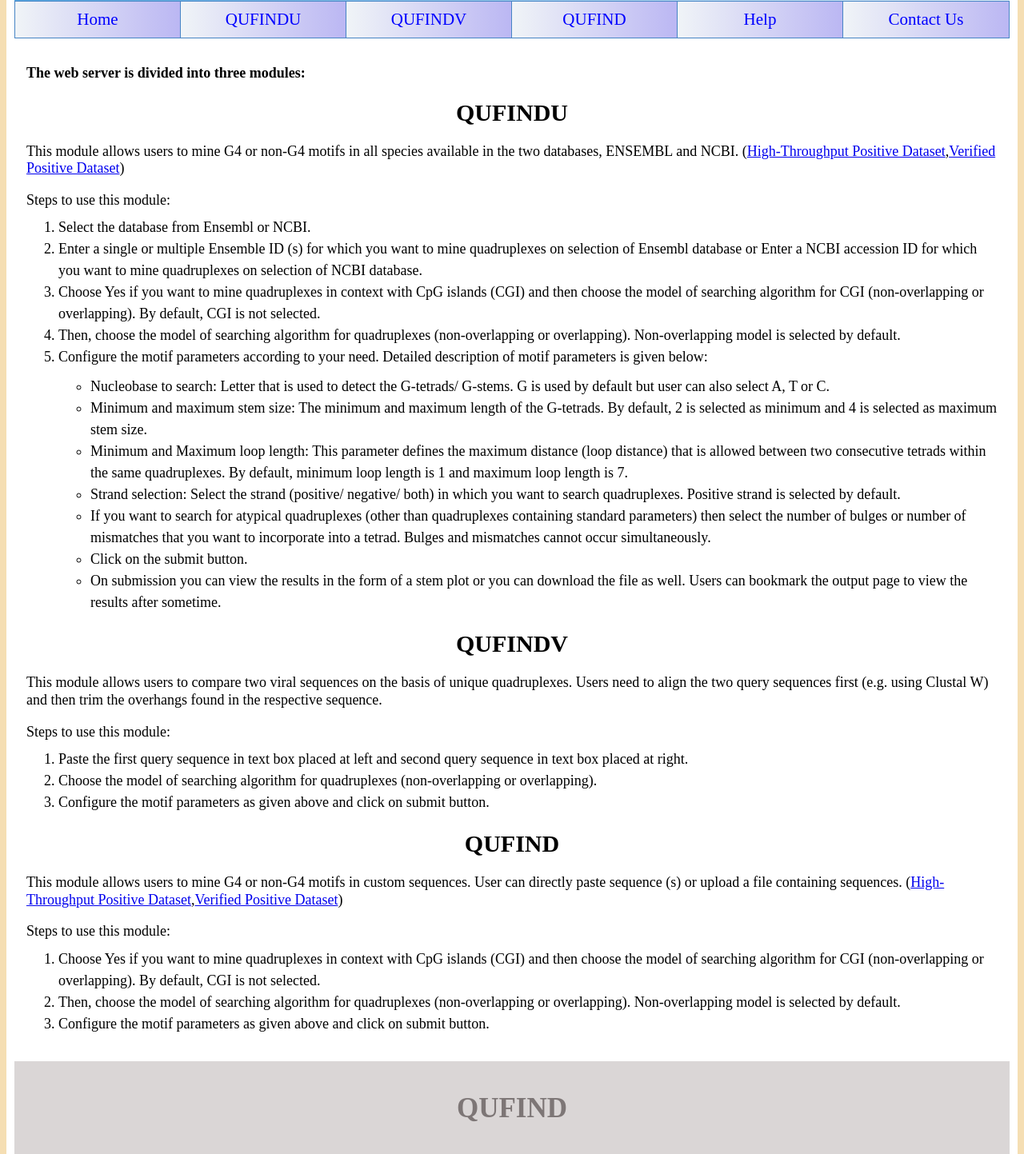
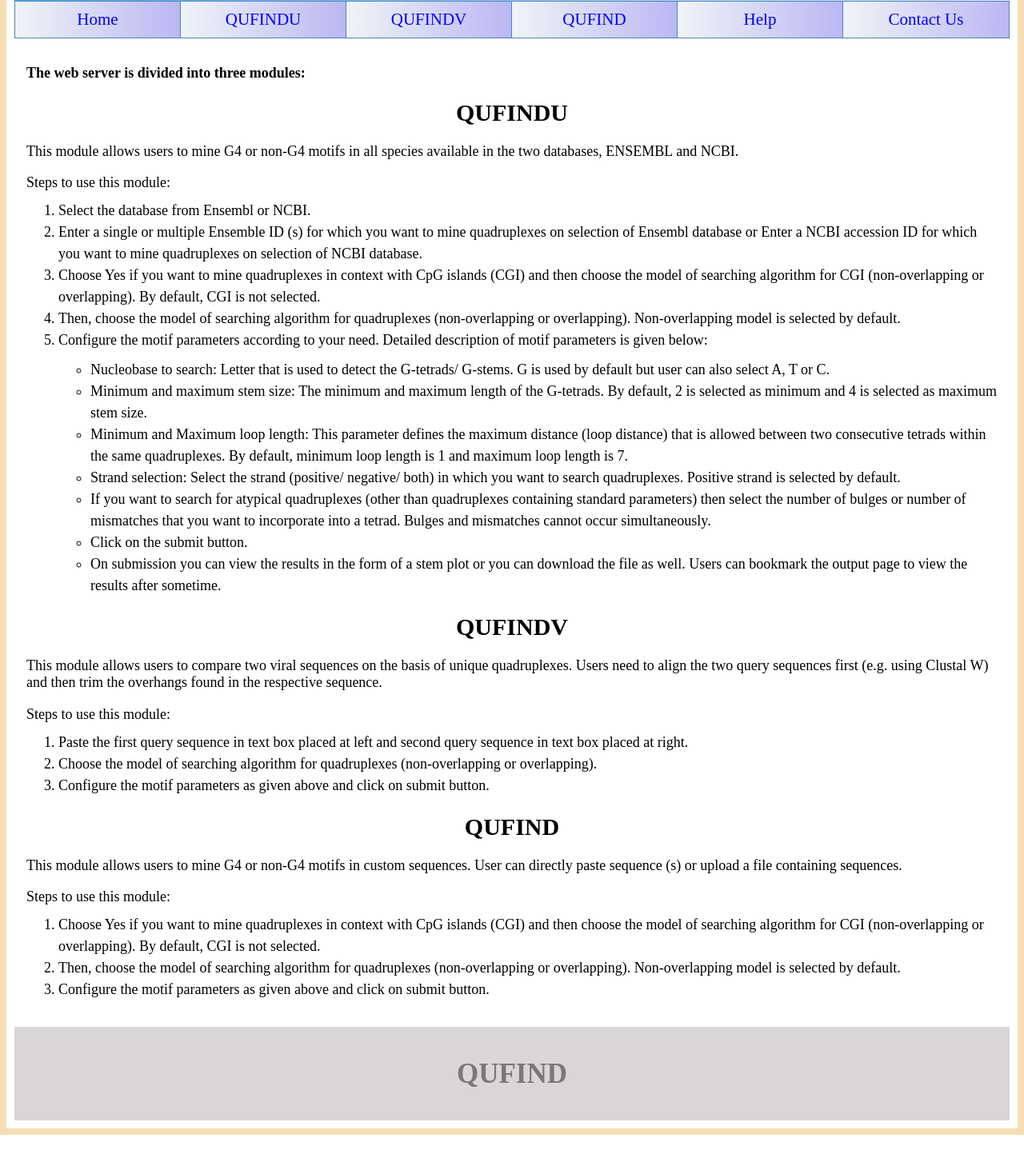
Before and after one commit to vikassood1101/qufind, a Flask app: page /help/ in a window 1280 px wide. Shown: the part 224-1667 px from the top of the page at 80% size. After the commit the page ends 1643 px from the top, so only its background shows below. Run offline with Flask 3, Linux system fonts and the light colour scheme; parts of the project's set-up code (start-up, migrations or seed data) failed here and were passed over.

Commit message:
Removed datasets from help page.html

```diff
--- a/templates/help.html
+++ b/templates/help.html
@@ -11,7 +11,7 @@
             </p>
             <div class="gapclass">
                 This module allows users to mine G4 or non-G4 motifs in all species available in the two databases, ENSEMBL and NCBI.
-                (<a href="{{ request.script_root }}/loadDownloadFile/highthroughput_1000_positive_Dataset">High-Throughput Positive Dataset</a>,<a href="{{ request.script_root }}/loadDownloadFile/verified_339_positive_dataset">Verified Positive Dataset</a>)
+<!--                 (<a href="{{ request.script_root }}/loadDownloadFile/highthroughput_1000_positive_Dataset">High-Throughput Positive Dataset</a>,<a href="{{ request.script_root }}/loadDownloadFile/verified_339_positive_dataset">Verified Positive Dataset</a>) -->
             </div>
             <div class="gapclass data_list_div">
                 Steps to use this module:
@@ -70,7 +70,7 @@
             </p>
             <div class="gapclass">
                 This module allows users to mine G4 or non-G4 motifs in custom sequences. User can directly paste sequence (s) or upload a file containing sequences.
-                (<a href="{{ request.script_root }}/loadDownloadFile/highthroughput_1000_positive_Dataset">High-Throughput Positive Dataset</a>,<a href="{{ request.script_root }}/loadDownloadFile/verified_339_positive_dataset">Verified Positive Dataset</a>)
+<!--                 (<a href="{{ request.script_root }}/loadDownloadFile/highthroughput_1000_positive_Dataset">High-Throughput Positive Dataset</a>,<a href="{{ request.script_root }}/loadDownloadFile/verified_339_positive_dataset">Verified Positive Dataset</a>) -->
             </div>
             <div class="gapclass data_list_div">
                 Steps to use this module:
```
